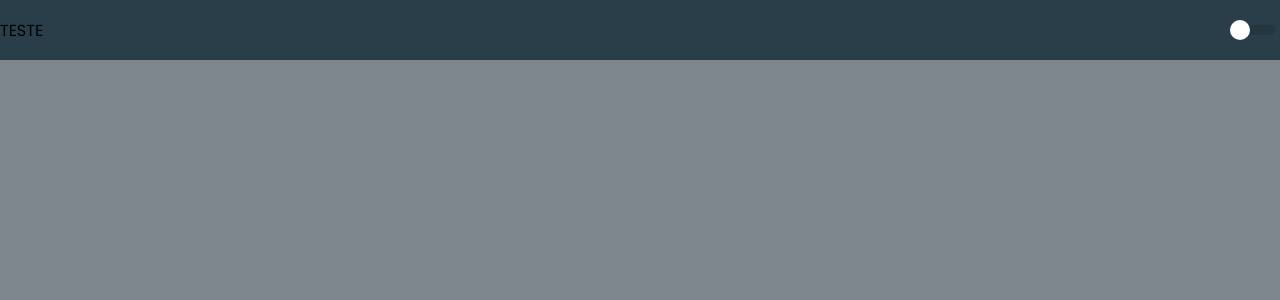
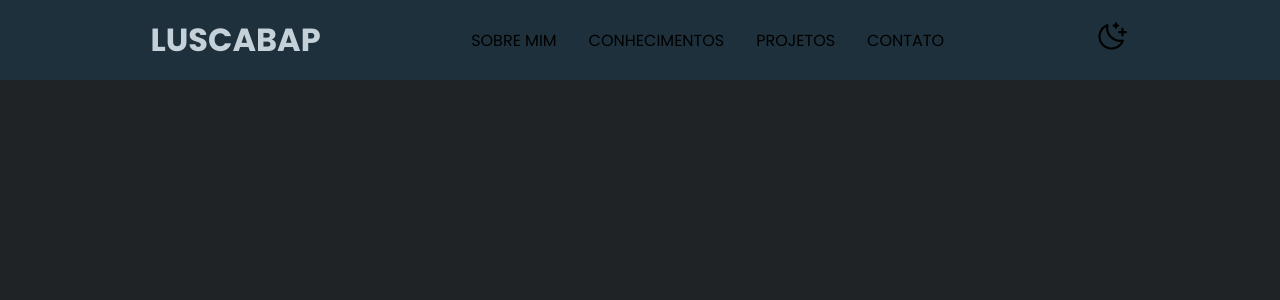
Before and after one commit to luscabap/portfolio, a React (Vite) app: page / in a window 1280 px wide. Shown: the top 300 px of the page. Built offline with nearby package versions, Linux system fonts and the light colour scheme.

Commit message:
New header and Icon on ToggleTheme

```diff
--- a/src/components/Header/index.tsx
+++ b/src/components/Header/index.tsx
@@ -1,8 +1,7 @@
-import { Container } from './styles';
-import Switch from 'react-switch';
+import { MoonStars, SunDim } from '@phosphor-icons/react';
+import React, { useContext } from 'react';
 import { ThemeContext } from 'styled-components';
-import React, { useContext } from 'react';
-import { shade } from 'polished';
+import { Container, ContainerIcon } from './styles';
 
 interface Props {
     toggleTheme(): void;
@@ -13,19 +12,18 @@ const Header: React.FC<Props> = ({ toggleTheme }) => {
 
     return (
         <Container>
-            TESTE
-
-            <Switch
-                onChange={toggleTheme}
-                checked={title === 'dark'}
-                checkedIcon={false}
-                uncheckedIcon={false}
-                height={10}
-                width={40}
-                handleDiameter={20}
-                offColor={shade(0.1,  colors.primary)}
-                onColor={colors.terciary}
-            />
+            <h1>LUSCABAP</h1>
+            <ul className={"lista"}>
+                <li className={"lista__item"}>SOBRE MIM</li>
+                <li className={"lista__item"}>CONHECIMENTOS</li>
+                <li className={"lista__item"}>PROJETOS</li>
+                <li className={"lista__item"}>CONTATO</li>
+            </ul>
+            <ContainerIcon onClick={toggleTheme}>
+                {
+                    title === "darkTheme" ? <MoonStars size={35} color='black' /> : <SunDim size={35} color='yellow'/>
+                }
+            </ContainerIcon>
         </Container>
     )
 }
--- a/src/components/Header/styles.ts
+++ b/src/components/Header/styles.ts
@@ -1,9 +1,33 @@
 import styled from 'styled-components';
 
 export const Container = styled.div`
-    height: 60px;
+    height: 5rem;
     background-color: ${props => props.theme.colors.primary};
     display: flex;
-    justify-content: space-between;
+    justify-content: space-evenly;
     align-items: center;
+
+    h1{
+        color: ${props => props.theme.colors.terciary}
+    }
+
+    .lista{
+        list-style-type: none;
+        display: flex;
+        gap: 2rem;
+
+        &__item{
+            cursor: pointer;
+            transition: 0.5s;
+        }
+
+        &__item:hover{
+            color: ${props => props.theme.colors.terciary};
+            transition: 0.5s;
+        }
+    }
 `
+
+export const ContainerIcon = styled.div`
+    cursor: pointer;
+`
--- a/src/styles/themes/dark.ts
+++ b/src/styles/themes/dark.ts
@@ -2,10 +2,10 @@ export default {
     title: "darkTheme",
 
     colors: {
-        primary: "#293e49",
+        primary: "#1d303b",
         secondary: "#4C5459",
         terciary: "#C5D1D9",
         contrast: "#473622",
-        background: "#7D868C"
+        background: "#1f2326"
     },
 }
--- a/src/styles/themes/light.ts
+++ b/src/styles/themes/light.ts
@@ -2,10 +2,10 @@ export default {
     title: "lightheme",
 
     colors: {
-        primary: "#293e49",
-        secondary: "#4C5459",
-        terciary: "#C5D1D9",
-        contrast: "#473622",
-        background: "#f33"
+        primary: "#94c6d1",
+        secondary: "#D8EDF2",
+        terciary: "#222e30",
+        contrast: "#e0af75",
+        background: "#FEFEFE"
     },
 }
```
Also changed, not shown: src/Pages/HomePage/HomePage.scss (added).
